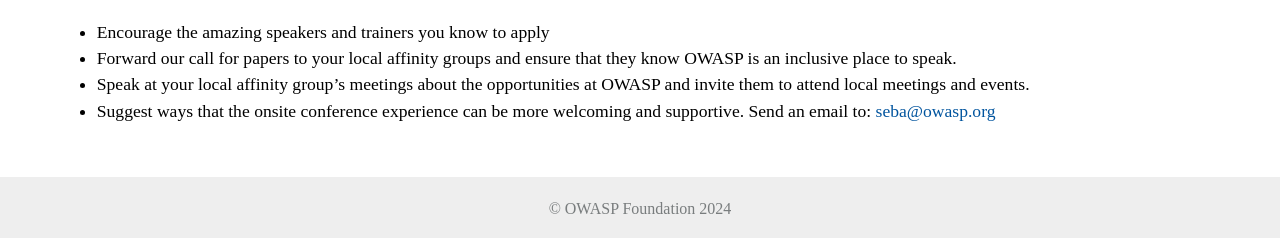
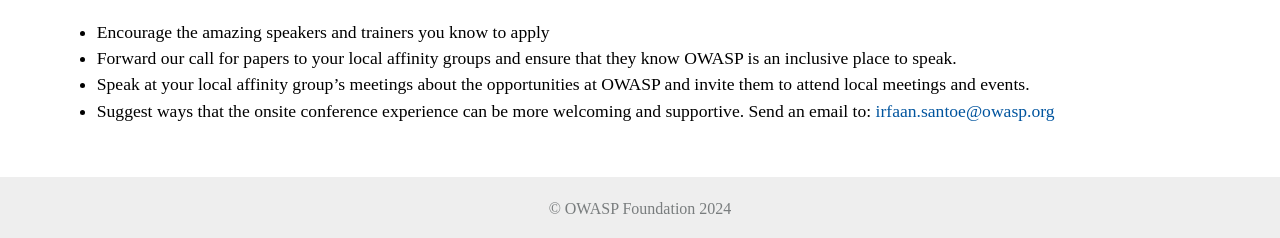
Before and after one commit to dm-17/Owasp-BeNeLux-Days-2024, a Jekyll site: the page built from about/diversity-statement.md, in a window 1280 px wide. Shown: the part 724-962 px from the top of the page. Built offline with Jekyll 4.4.1, drawn with Linux system fonts in a browser that asks for light colours; some web fonts are replaced.

Commit message:
E-mail changed

```diff
--- a/about/diversity-statement.md
+++ b/about/diversity-statement.md
@@ -11,4 +11,4 @@
 * Encourage the amazing speakers and trainers you know to apply
 * Forward our call for papers to your local affinity groups and ensure that they know OWASP is an inclusive place to speak.
 * Speak at your local affinity group’s meetings about the opportunities at OWASP and invite them to attend local meetings and events.
-* Suggest ways that the onsite conference experience can be more welcoming and supportive. Send an email to: [seba@owasp.org](mailto:seba@owasp.org)
+* Suggest ways that the onsite conference experience can be more welcoming and supportive. Send an email to: [irfaan.santoe@owasp.org](mailto:irfaan.santoe@owasp.org)
```
